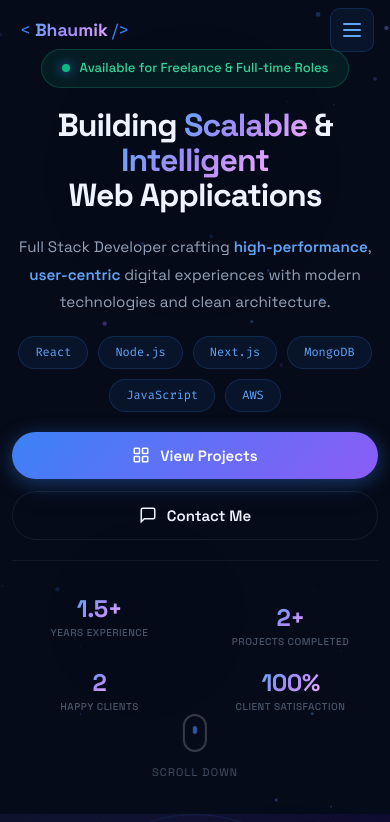
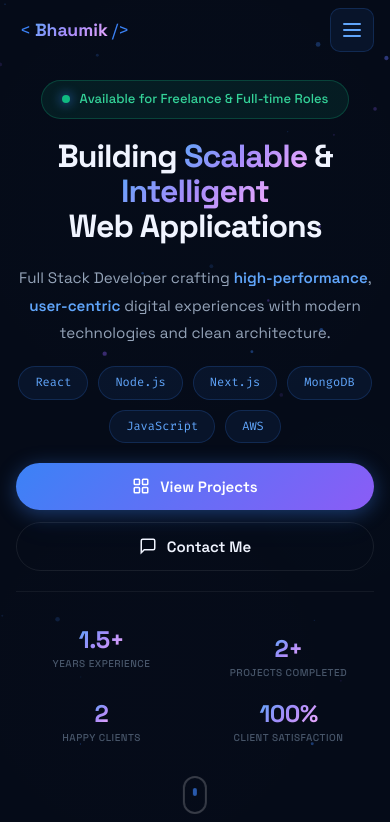
Before and after one commit to bhaumik-1910/Portfolio, a React (Vite) app: page / in a window 390 px wide. Shown: the top 822 px of the page. Built offline with nearby package versions, Linux system fonts and the light colour scheme.

Commit message:
hero section update

```diff
--- a/src/pages/Hero/Hero.css
+++ b/src/pages/Hero/Hero.css
@@ -293,8 +293,13 @@
 
 @media (max-width: 600px) {
     .hero {
-        padding: 0px 12px 30px;
-        margin-top: -30px;
+        /* padding: 0px 12px 30px;
+        margin-top: -30px; */
+        padding: 80px 16px 140px;
+        /* Leave space for mouse icon */
+        min-height: 100vh;
+        justify-content: flex-end;
+        margin-top: 0;
     }
 
     /* Disable heavy blur orbs on mobile — biggest scroll jank culprit */
```
